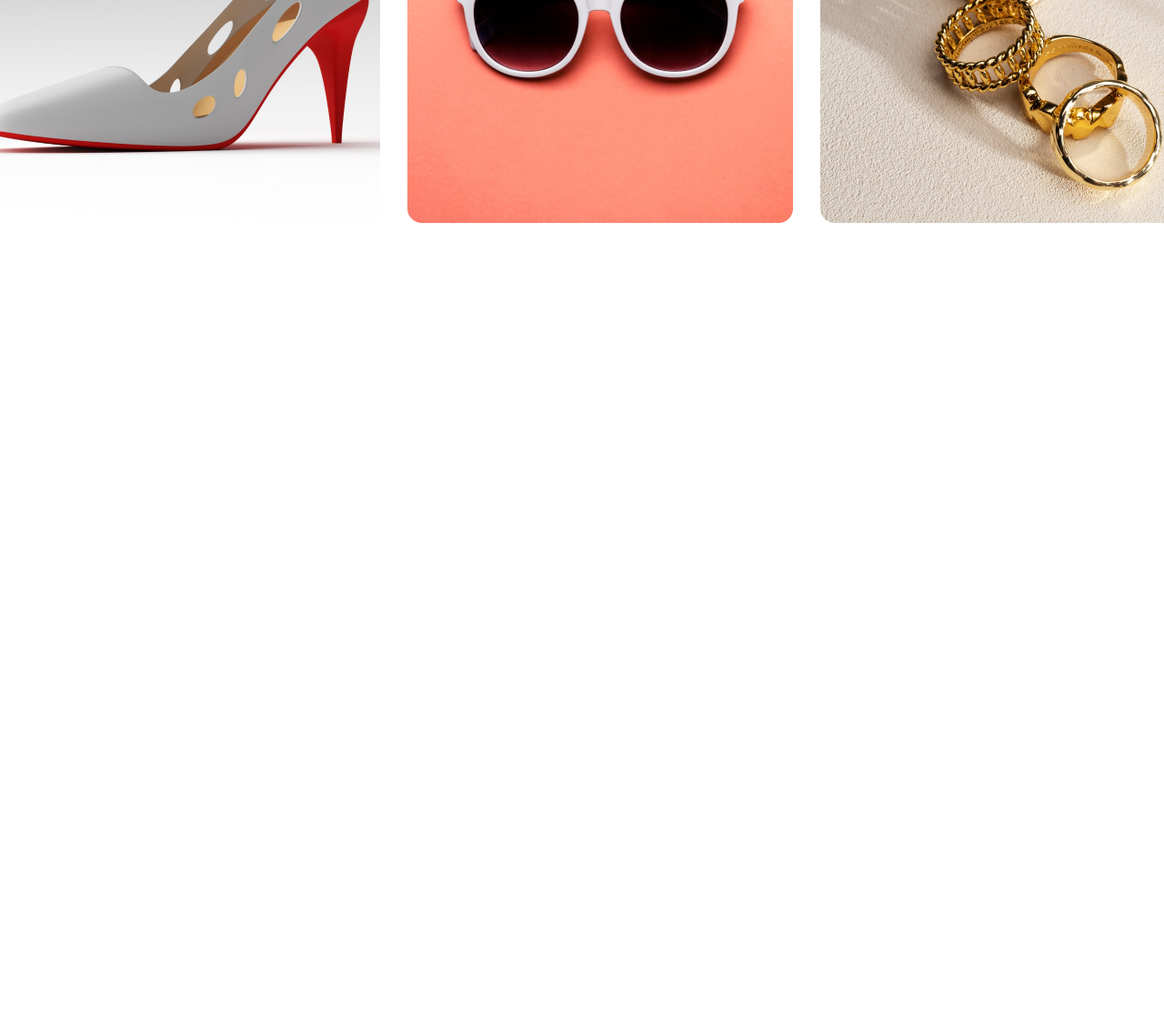
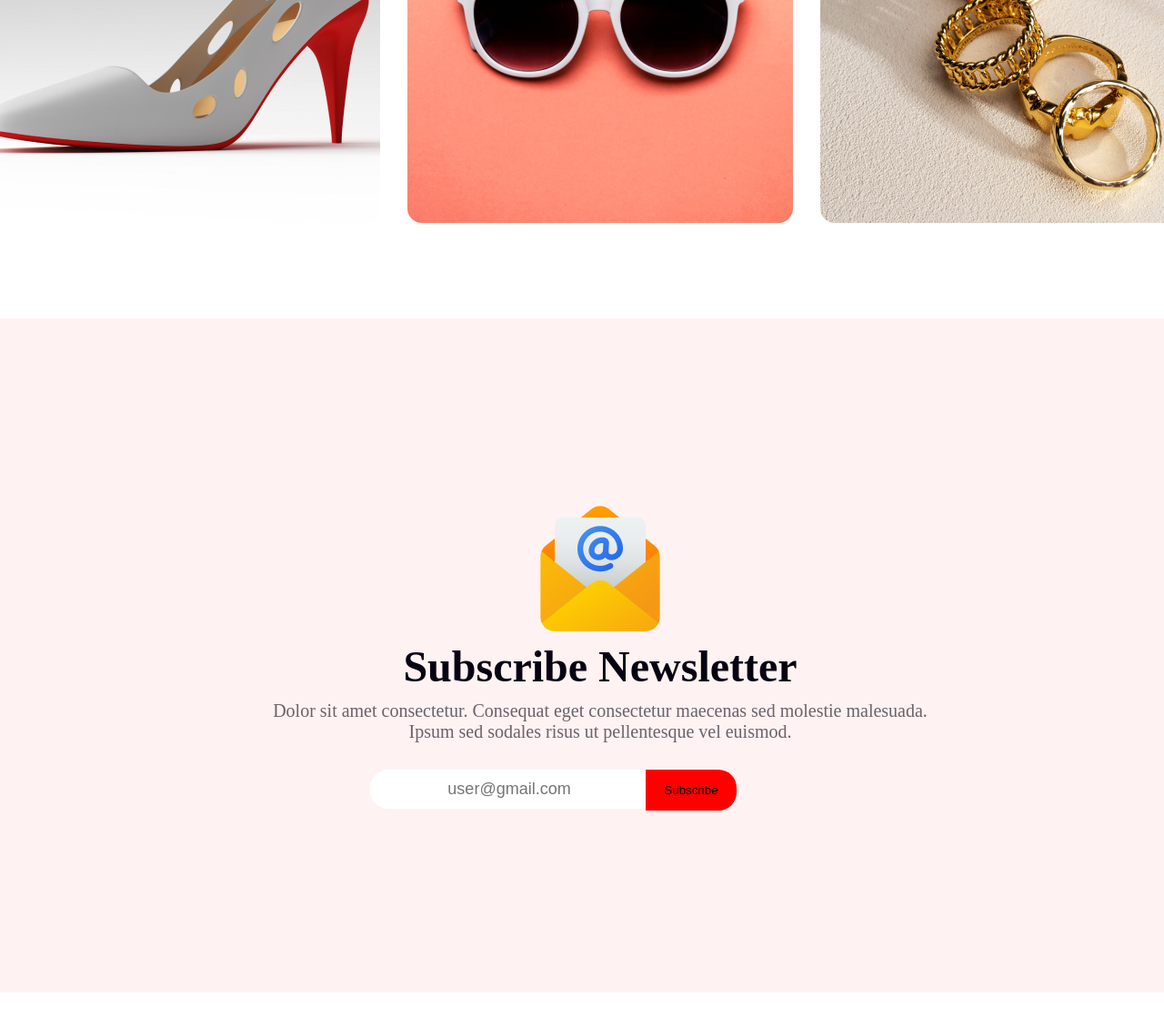
Before and after one commit to abdulmajed123/portfulio-website-01, a plain HTML site: page index.html in a window 1280 px wide. Shown: the part 5263-6393 px from the top of the page at 91% size. Before the commit the page ends 5563 px from the top, so only its background shows below. Drawn offline with Linux system fonts and the light colour scheme.

Commit message:
addeded newsletter area

```diff
--- a/index.html
+++ b/index.html
@@ -122,9 +122,18 @@
       <img src="./images/Rectangle 8.png" alt="" class="image6">
     </div>
   </div>
+</section>
 
-
-
+<section class="section-area-07">
+  <figure>
+    <img src="./images/Group 61.png" alt="">
+  </figure>
+  <h2 class="newsletter-heading">Subscribe Newsletter</h2>
+  <p class="newsletter-paragraph">Dolor sit amet consectetur. Consequat eget consectetur maecenas sed molestie malesuada. Ipsum sed sodales risus ut pellentesque vel euismod. </p>
+  <div class="newsletter-searchbar">
+    <input type="email" placeholder="user@gmail.com">
+    <button>Subscribe</button>
+  </div>
 </section>
 
 
--- a/styles/style.css
+++ b/styles/style.css
@@ -260,3 +260,52 @@ bottom: 330px;
   margin-top: 20px;
 
 }
+
+
+.section-area-07{
+  background: #FF00000D;
+  padding: 200px 300px;
+  text-align: center;
+  margin-top: 100px;
+}
+
+.newsletter-heading{
+  font-size: 48px;
+  font-weight: 900;
+  color: #070211;
+}
+
+.newsletter-paragraph{
+  font-size: 20px;
+  font-weight: 400;
+  color: #07021199;
+  margin-top: 10px;
+}
+
+.newsletter-searchbar input{
+  background: #FFFFFF;
+  padding: 11px 85px;
+  font-size: 18px;
+  font-weight: 400;
+  color: #0702114D;
+  margin-top: 30px;
+  border: none;
+  border-radius: 20px;
+
+}
+.newsletter-searchbar button{
+  padding: 15px 20px;
+  background: #FF0000;
+  border-radius: 20px;
+  position: relative;
+  bottom: 0;
+  right: 103px;
+  border-top-left-radius: 0;
+  border-bottom-left-radius: 0;
+  border: none;
+
+}
+.newsletter-searchbar{
+
+
+}
```
